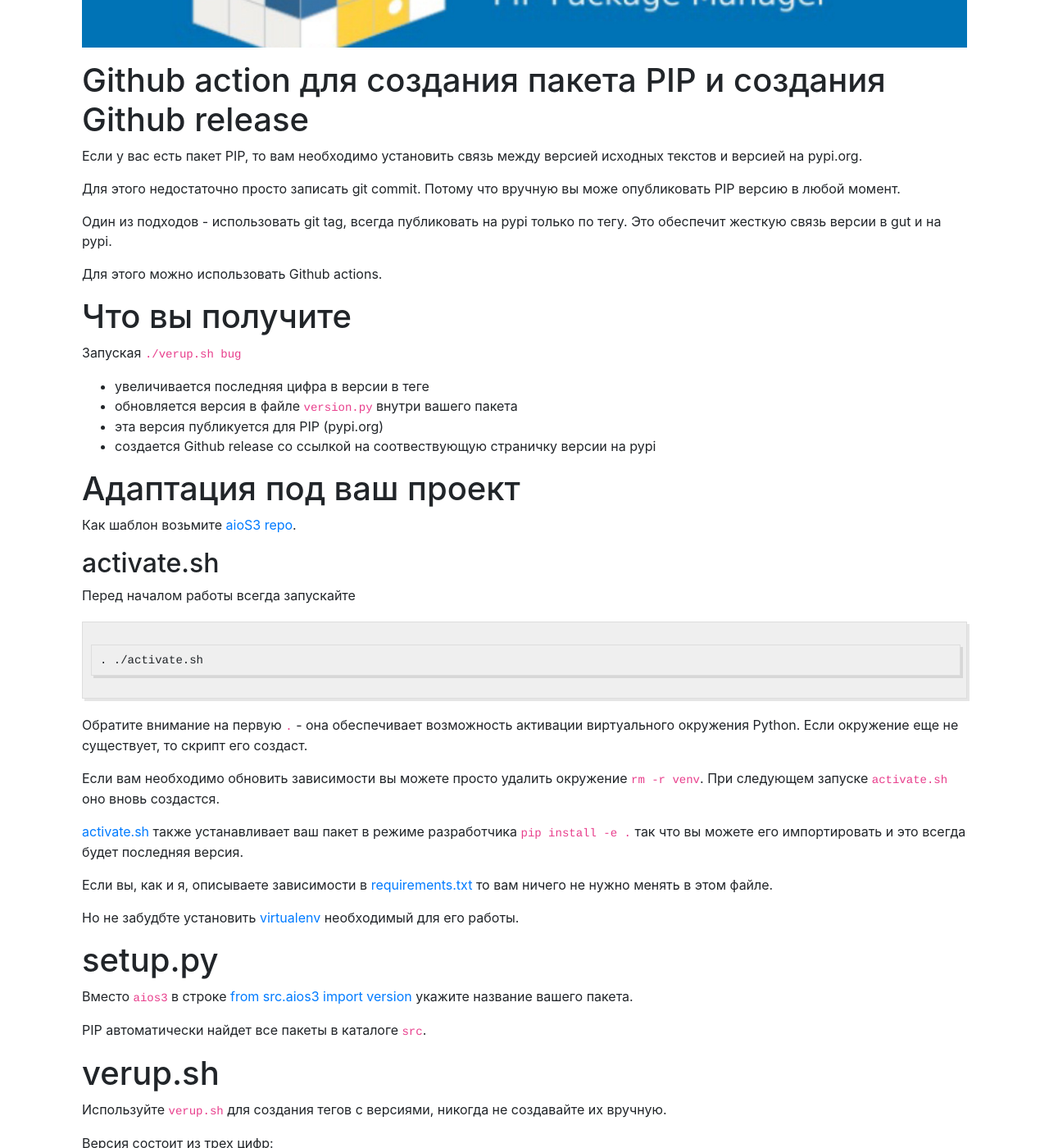
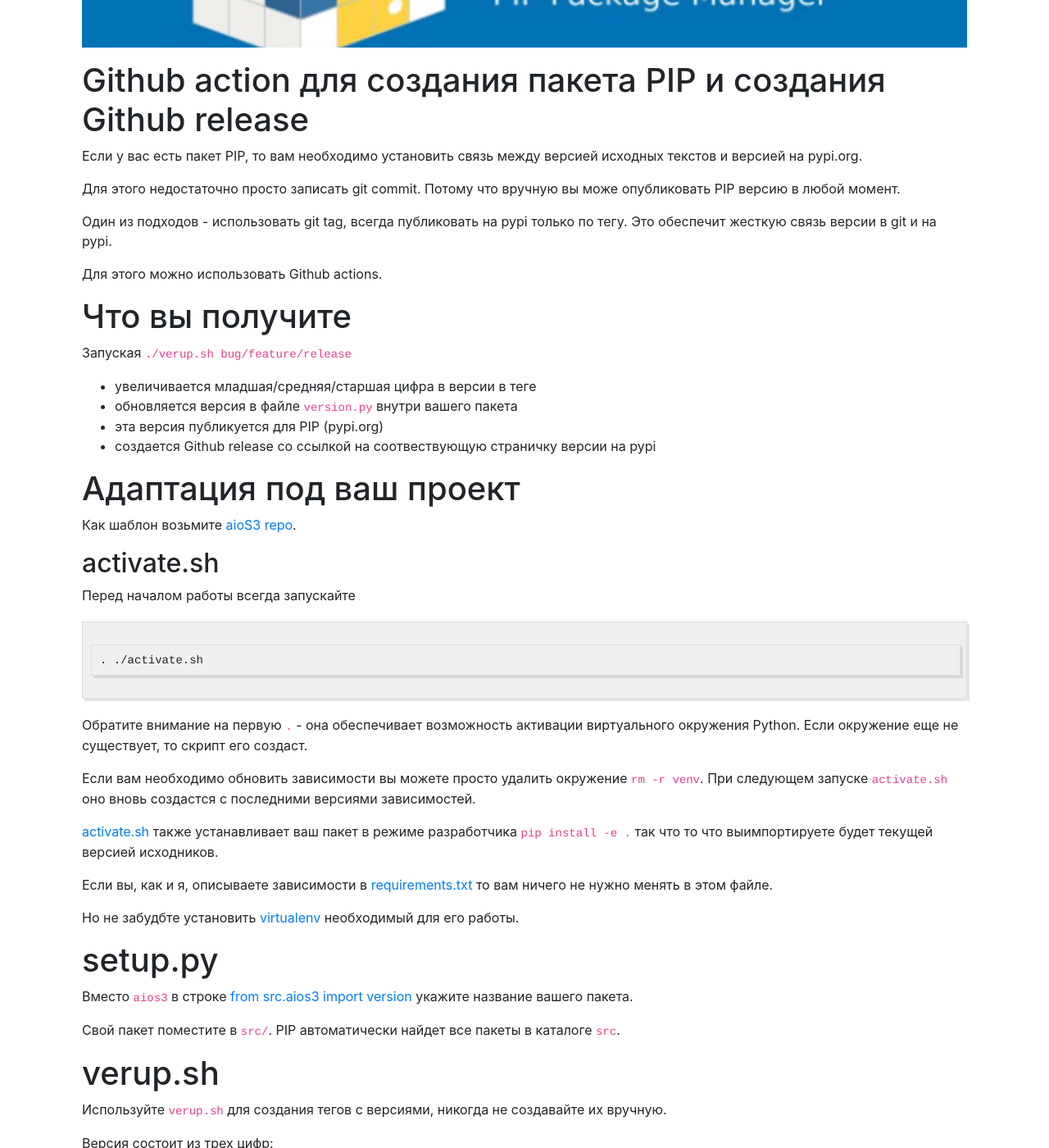
Before and after one commit to andgineer/sorokin.engineer, a Jekyll site: the page built from posts/ru/_posts/2021-08-25-github-actions-release-pypi-python-package.md, in a window 1280 px wide and 1400 px high, scrolled down 471 px. Shown: the whole window at 82% size. Built offline with Jekyll 4.4.1, drawn with Linux system fonts in a browser that asks for light colours; nearby versions of some CDN libraries; some of the changed text lies outside the part shown.

Commit message:
github actions pypi upload typos

```diff
--- a/posts/ru/_posts/2021-08-25-github-actions-release-pypi-python-package.md
+++ b/posts/ru/_posts/2021-08-25-github-actions-release-pypi-python-package.md
@@ -17,14 +17,14 @@
 Для этого недостаточно просто записать git commit. Потому что вручную вы може опубликовать PIP версию в любой момент.
 
 Один из подходов - использовать git tag, всегда публиковать на pypi только по тегу.
-Это обеспечит жесткую связь версии в gut и на pypi.
+Это обеспечит жесткую связь версии в git и на pypi.
 
 Для этого можно использовать Github actions.
 
 # Что вы получите
 
-Запуская `./verup.sh bug`
-- увеличивается последняя цифра в версии в теге
+Запуская `./verup.sh bug/feature/release`
+- увеличивается младшая/средняя/старшая цифра в версии в теге
 - обновляется версия в файле `version.py` внутри вашего пакета
 - эта версия публикуется для PIP (pypi.org)
 - создается Github release со ссылкой на соотвествующую страничку версии на pypi
@@ -43,11 +43,11 @@
 Если окружение еще не существует, то скрипт его создаст.
 
 Если вам необходимо обновить зависимости вы можете просто удалить окружение `rm -r venv`.
-При следующем запуске `activate.sh` оно вновь создастся.
+При следующем запуске `activate.sh` оно вновь создастся с последними версиями зависимостей.
 
 [activate.sh](https://github.com/andgineer/aios3/blob/master/activate.sh)
-также устанавливает ваш пакет в режиме разработчика `pip install -e .` так что вы можете его импортировать и это всегда
-будет последняя версия.
+также устанавливает ваш пакет в режиме разработчика `pip install -e .` так что то что выимпортируете будет
+текущей версией исходников.
 
 Если вы, как и я, описываете зависимости в [requirements.txt](https://github.com/andgineer/aios3/blob/master/requirements.txt)
 то вам ничего не нужно менять в этом файле.
@@ -59,6 +59,7 @@
 Вместо `aios3` в строке [from src.aios3 import version](https://github.com/andgineer/aios3/blob/19b3a6b4b6904883fa8a3a25e474983a1563b02e/setup.py#L9)
 укажите название вашего пакета.
 
+Свой пакет поместите в `src/`.
 PIP автоматически найдет все пакеты в каталоге `src`.
 
 # verup.sh
@@ -77,13 +78,14 @@
 
     ./verup.sh release
 
-Этот скритп также обновляет `version.py`.
-Вы моежет использовать его в свое приложении, чтобы показывать версию.
+Этот скрипт также обновляет `version.py`.
+Вы можете этот модуль в своем приложении, чтобы показывать версию.
 
 Также этот файл используется в `setup.py` для определения пуьликуемой на `pypi.org` версии.
 
 Не забудьте поправить в [VERSION_FILES](https://github.com/andgineer/aios3/blob/19b3a6b4b6904883fa8a3a25e474983a1563b02e/verup.sh#L5)
-в файле `verup.sh` пути к этому файлу. Если нужно создавать несколько, то можно перечислить несколько путей, разделенных пробелами.
+в файле `verup.sh` пути к этому файлу. Если нужно создавать несколько файлов с версией (например, если у вас несколько пакетов в `src/`),
+то можно перечислить несколько путей, разделенных пробелами.
 
 # Github action .github/workflows/pip_publish.yml
 
```
Also changed, not shown: posts/en/_posts/2021-08-25-github-actions-release-pypi-python-package.md (+10 -6 lines).
